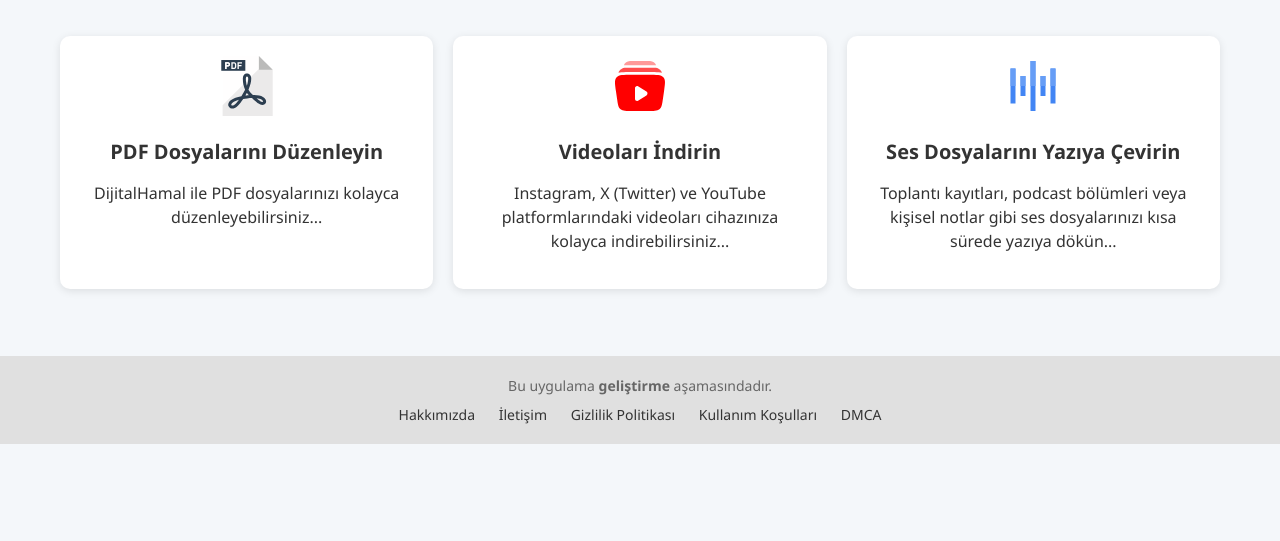
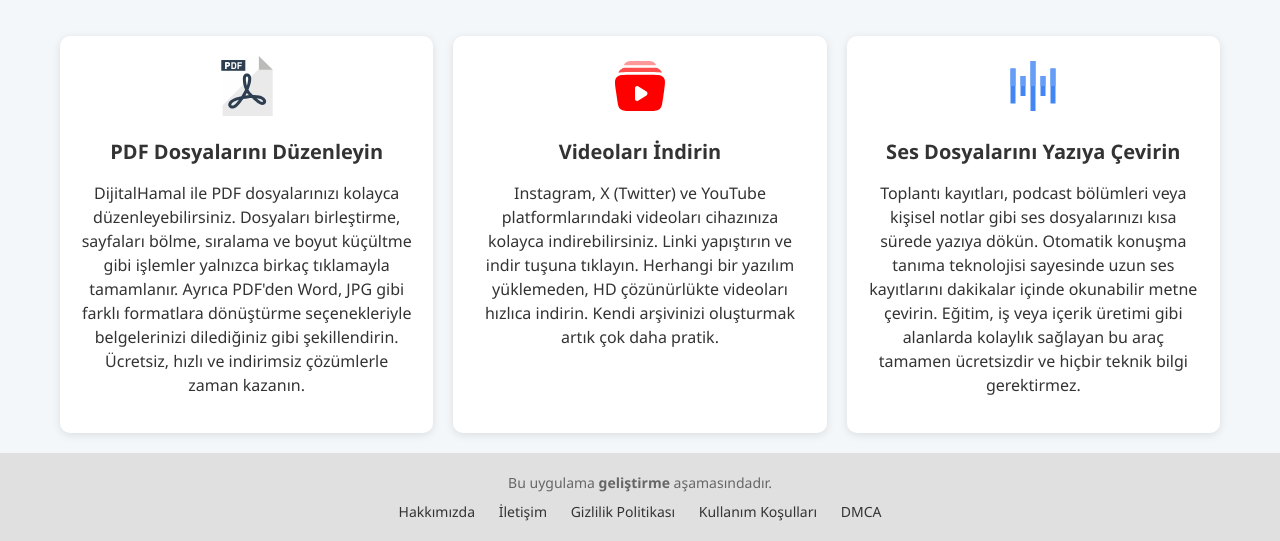
Before and after one commit to srknkrt1/ofis-asistani, a Flask app: page / in a window 1280 px wide. Shown: the part 356-897 px from the top of the page. Before the commit the page ends 800 px from the top, so only its background shows below. Run offline with Flask 3, Linux system fonts and the light colour scheme.

Commit message:
Update index.html

```diff
--- a/dene/templates/index.html
+++ b/dene/templates/index.html
@@ -170,19 +170,19 @@
         <div class="feature-box">
           <img src="/static/images/pdficon.svg" alt="PDF Icon" width="60" height="60">
           <h2>PDF Dosyalarını Düzenleyin</h2>
-          <p>DijitalHamal ile PDF dosyalarınızı kolayca düzenleyebilirsiniz...</p>
+          <p>DijitalHamal ile PDF dosyalarınızı kolayca düzenleyebilirsiniz. Dosyaları birleştirme, sayfaları bölme, sıralama ve boyut küçültme gibi işlemler yalnızca birkaç tıklamayla tamamlanır. Ayrıca PDF'den Word, JPG gibi farklı formatlara dönüştürme seçenekleriyle belgelerinizi dilediğiniz gibi şekillendirin. Ücretsiz, hızlı ve indirimsiz çözümlerle zaman kazanın.</p>
         </div>
 
         <div class="feature-box">
           <img src="/static/images/videoicon.svg" alt="Video Icon" width="60" height="60">
           <h2>Videoları İndirin</h2>
-          <p>Instagram, X (Twitter) ve YouTube platformlarındaki videoları cihazınıza kolayca indirebilirsiniz...</p>
+          <p>Instagram, X (Twitter) ve YouTube platformlarındaki videoları cihazınıza kolayca indirebilirsiniz. Linki yapıştırın ve indir tuşuna tıklayın. Herhangi bir yazılım yüklemeden, HD çözünürlükte videoları hızlıca indirin. Kendi arşivinizi oluşturmak artık çok daha pratik.</p>
         </div>
 
         <div class="feature-box">
           <img src="/static/images/transcripticon.svg" alt="Transcript Icon" width="60" height="60">
           <h2>Ses Dosyalarını Yazıya Çevirin</h2>
-          <p>Toplantı kayıtları, podcast bölümleri veya kişisel notlar gibi ses dosyalarınızı kısa sürede yazıya dökün...</p>
+          <p>Toplantı kayıtları, podcast bölümleri veya kişisel notlar gibi ses dosyalarınızı kısa sürede yazıya dökün. Otomatik konuşma tanıma teknolojisi sayesinde uzun ses kayıtlarını dakikalar içinde okunabilir metne çevirin. Eğitim, iş veya içerik üretimi gibi alanlarda kolaylık sağlayan bu araç tamamen ücretsizdir ve hiçbir teknik bilgi gerektirmez.</p>
         </div>
       </div>
     </div>
```
